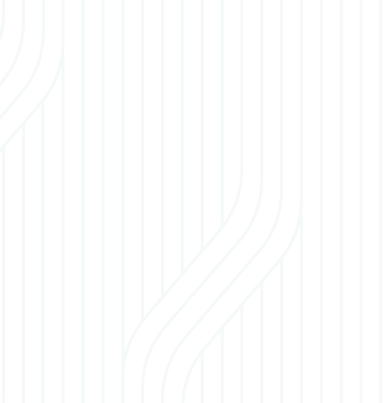
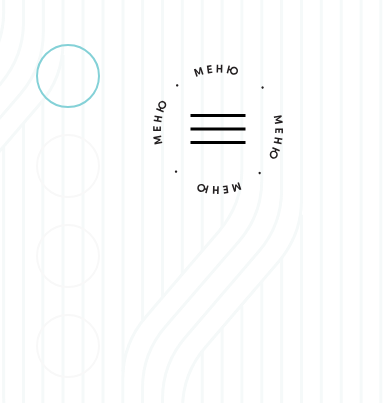
Before and after one commit to sulEvil/robots, a website built with webpack: page src/index.html in a window 390 px wide. Shown: the top 403 px of the page. Built offline with nearby package versions, Linux system fonts and the light colour scheme; files whose address does not match are found by name.

Commit message:
end menu icon

```diff
--- /dev/null
+++ b/src/html/_menu.htm
@@ -0,0 +1,24 @@
+<div class="menu">
+    <div class="menu__icon icon-menu">
+
+        <div class="menu__circle">
+            <div class="menu__background">
+            </div>
+            <div class="menu__black">
+            </div>
+            <div class="menu__white">
+
+            </div>
+        </div>
+        <div class="menu__burger">
+            <span></span>
+        </div>
+    </div>
+    <nav class="menu__body">
+        <ul class="menu__list">
+            <li class="menu__item">
+                <a href="" class="menu__link"></a>
+            </li>
+        </ul>
+    </nav>
+</div>
--- /dev/null
+++ b/src/html/_nav.htm
@@ -0,0 +1,20 @@
+<nav class="nav">
+    <div class="nav__inner">
+        <a href="#" class="nav__item nav__item_callback">
+            <div class="nav__icon nav__icon_call _icon-call">
+            </div>
+        </a>
+        <a href="#" class="nav__item">
+            <div class="nav__icon _icon-facebook">
+            </div>
+        </a>
+        <a href="#" class="nav__item">
+            <div class="nav__icon _icon-youtube">
+            </div>
+        </a>
+        <a href="#" class="nav__item">
+            <div class="nav__icon _icon-instagram">
+            </div>
+        </a>
+    </div>
+</nav>
--- a/src/index.html
+++ b/src/index.html
@@ -5,6 +5,8 @@
 	})
 	<body>
 		<div class="wrapper">
+			@@include('html/_nav.htm', {})
+			@@include('html/_menu.htm', {})
 			@@include('html/_header.htm',{})
 			<main class="page">
 			@@include('html/_background.htm', {})
--- a/src/scss/fonts/icons.scss
+++ b/src/scss/fonts/icons.scss
@@ -12,6 +12,7 @@
 	&:before {
 		@extend %ic;
 		display: block;
+		font-family: 'icons';
 	}
 }
 ._icon-call:before {
--- /dev/null
+++ b/src/scss/menu.scss
@@ -0,0 +1,128 @@
+.menu{
+  display: inline-block;
+  &__icon{
+    position: fixed;
+    right: calc(245px / 2.94);
+    top: rem(40);
+    display: flex;
+    align-items: center;
+    justify-content: center;
+  }
+  &__burger{
+    $this: &;
+    position: absolute;
+    z-index: 2;
+    top: 50%;
+    left: 50%;
+    transform: translate(-50%, -50%);
+    width: rem(55);
+    padding: rem(15) 0;
+    & span {
+      display: block;
+      position: absolute;
+      top: 50%;
+      left: 0;
+      right: 0;
+      transform: translateY(-50%);
+      background: black;
+      height: rem(3);
+      transition: all 0.4s ease
+    }
+    &:after{
+      content: '';
+      display: block;
+      position: absolute;
+      top: 0;
+      left: 0;
+      right: 0;
+      height: rem(3);
+      background: black;
+      transition: all 0.4s ease
+    }
+    &::before{
+      content: '';
+      display: block;
+      position: absolute;
+      bottom: 0;
+      left: 0;
+      right: 0;
+      height: rem(3);
+      background: black;
+      transition: all 0.4s ease
+    }
+  }
+  &__circle:hover + .menu__burger span{
+    background: white;
+  }
+  &__circle:hover + .menu__burger:after{
+    background: white;
+  }
+  &__circle:hover + .menu__burger:before{
+    background: white;
+  }
+  &__circle{
+    width: rem(178);
+    height: rem(178);
+    position: relative;
+    display: flex;
+    align-items: center;
+    justify-content: center;
+    border-radius: 50%;
+    cursor: pointer;
+    transition: all 0.5s ease;
+    &:hover{
+      & span{
+        background: white;
+      }
+      .menu__white{
+        opacity: 1;
+      }
+      .menu__black{
+        opacity: 0;
+      }
+      .menu__background{
+        width: 100%;
+        height: 100%;
+      }
+    }
+  }
+  &__background{
+    position: absolute;
+    background-color: #1f1f23;
+    width: 0;
+    height: 0;
+    border-radius: 50%;
+    top: 50%;
+    left: 50%;
+    transform: translate(-50%, -50%);
+    transition: all 0.4s ease;
+  }
+  &__black{
+    position: absolute;
+    width: rem(130);
+    height: rem(130);
+    background: center / contain no-repeat url("@img/menu/menu_circle.svg");
+    animation: circle 15s infinite linear;
+    transition: all 0.1s ease;
+  }
+  &__white{
+    z-index: 3;
+    width: 100%;
+    height: 100%;
+    overflow: hidden;
+    background: center / contain no-repeat url("@img/menu/menu_circle_white.svg");
+    animation: circle 15s infinite linear;
+    border-radius: 50%;
+    transition: all 0.4s ease;
+    opacity: 0;
+  }
+}
+
+@keyframes circle {
+  0% {
+    transform: rotate(0deg);
+  }
+  100% {
+    transform: rotate(360deg);
+  }
+}
--- /dev/null
+++ b/src/scss/nav.scss
@@ -0,0 +1,48 @@
+.nav__inner {
+  position: fixed;
+  left: rem(32);
+  top: rem(40);
+
+}
+.nav__item {
+  position: relative;
+  margin-right: 0;
+  margin-bottom: 18px;
+  width: 72px;
+  height: 72px;
+  display: block;
+}
+.nav__icon {
+  position: absolute;
+  width: 64px;
+  height: 64px;
+  top: 50%;
+  left: 50%;
+  transform: translate(-50%, -50%);
+  display: flex;
+  align-items: center;
+  justify-content: center;
+  transition: all 0.2s ease;
+  cursor: pointer;
+  border: 2px solid #F8F8F8;
+  border-radius: 50%;
+  &:hover{
+    width: 72px;
+    height: 72px;
+    font-size: rem(17);
+    border: 2px solid #e3e3e3;
+  }
+}
+.nav__icon_call{
+  border: 2px solid $mainBlueColor;
+  font-size: rem(25);
+  &:hover{
+    border: 2px solid $mainBlueColor;
+    font-size: rem(23);
+  }
+  &:before{
+
+    font-weight: 500;
+    color: #02D4E1;
+  }
+}
--- a/src/scss/style.scss
+++ b/src/scss/style.scss
@@ -7,7 +7,7 @@
 //&display=swap - добавить при подключении через плагин
 
 // Подключить если есть локальные файлы шрифтов
-//@import "fonts/fonts";
+@import "fonts/fonts";
 
 // Подключение иконочных шрифтов ==============================================================================================================================================================================================================================================================================
 // Подключить если есть файл иконочного шрифта
@@ -20,7 +20,7 @@ $fontSize: rem(18); // где 14(px) - размер шрифта по умолч
 // Основные цвета
 $mainColor: #000; // Цвет шрифта по умолчанию
 $secColor: #303030;
-$mainBlueColor: #8EE1E7;
+$mainBlueColor: #84d1d7;
 $secBlueColor: #C2F6FD;
 $darkGreenColor: #0099B2;
 // НАСТРОЙКИ ===============================================================================================================================================================================================================================================================================================
@@ -147,7 +147,8 @@ body::-webkit-scrollbar-thumb {
 @import "header";
 @import "footer";
 @import "background";
-
+@import "nav";
+@import "menu";
 
 // Подключение стилей отдельных страниц
 @import "home";
```
Also changed, not shown: src/html/_nav-mobile.htm (added), src/scss/background.css (deleted), src/scss/fonts/fonts.css (deleted), src/scss/style.css (deleted), 3 other files.
